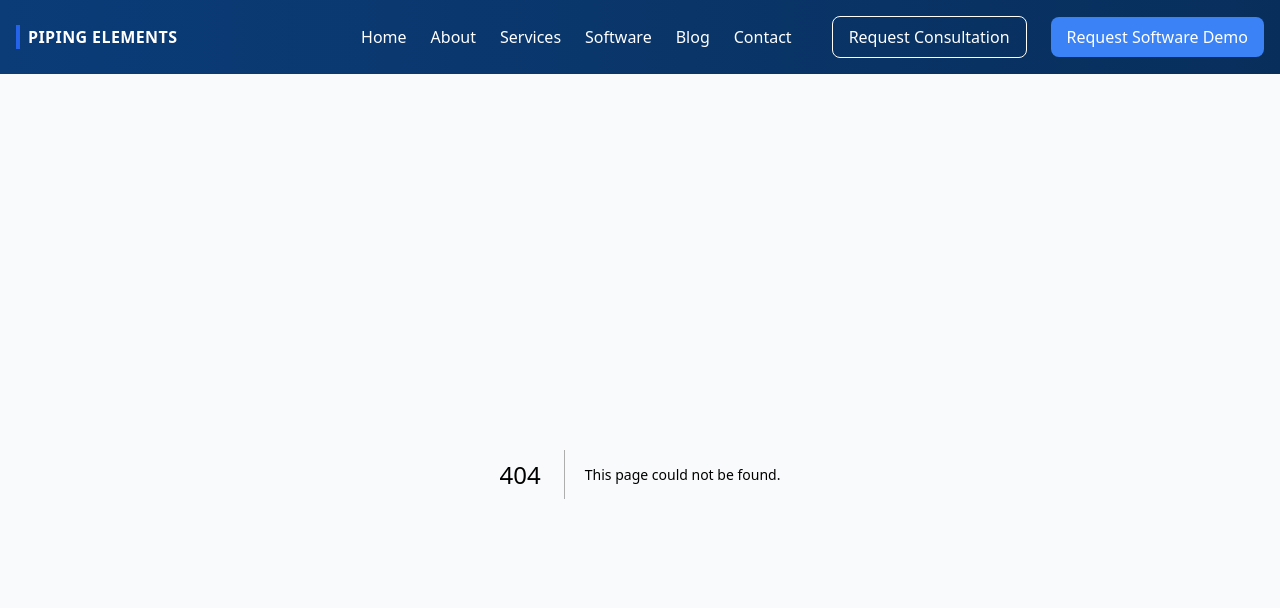
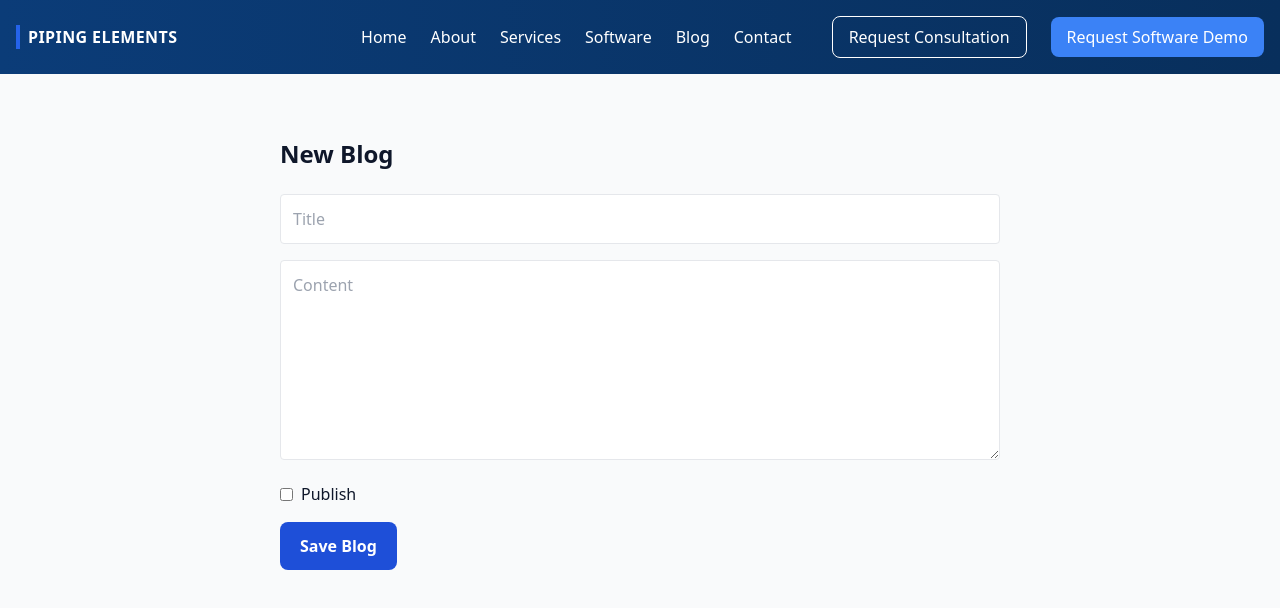
Before and after one commit to Muhammadshajid/piping-elements-website, a Next.js app: page /admin/blogs/new in a window 1280 px wide. Before the commit this address had no page. Shown: the top 608 px of the page. Built offline with nearby package versions, Linux system fonts and the light colour scheme.

Commit message:
Create page.tsx

```diff
--- /dev/null
+++ b/app/admin/blogs/new/page.tsx
@@ -0,0 +1,63 @@
+"use client";
+
+import { useState } from "react";
+import { useRouter } from "next/navigation";
+import { supabase } from "@/lib/supabaseClient";
+
+export default function NewBlog() {
+  const router = useRouter();
+
+  const [title, setTitle] = useState("");
+  const [content, setContent] = useState("");
+  const [published, setPublished] = useState(false);
+
+  async function handleSubmit(e: any) {
+    e.preventDefault();
+
+    const slug = title.toLowerCase().replace(/\s+/g, "-");
+
+    await supabase.from("blogs").insert({
+      title,
+      slug,
+      content,
+      published,
+    });
+
+    router.push("/admin/blogs");
+  }
+
+  return (
+    <div className="max-w-3xl mx-auto px-6 py-16">
+      <h1 className="text-2xl font-bold mb-6">New Blog</h1>
+
+      <form onSubmit={handleSubmit} className="space-y-4">
+        <input
+          className="w-full border p-3 rounded"
+          placeholder="Title"
+          value={title}
+          onChange={(e) => setTitle(e.target.value)}
+          required
+        />
+
+        <textarea
+          className="w-full border p-3 rounded min-h-[200px]"
+          placeholder="Content"
+          value={content}
+          onChange={(e) => setContent(e.target.value)}
+          required
+        />
+
+        <label className="flex gap-2 items-center">
+          <input
+            type="checkbox"
+            checked={published}
+            onChange={(e) => setPublished(e.target.checked)}
+          />
+          Publish
+        </label>
+
+        <button className="btn-primary">Save Blog</button>
+      </form>
+    </div>
+  );
+}
```
